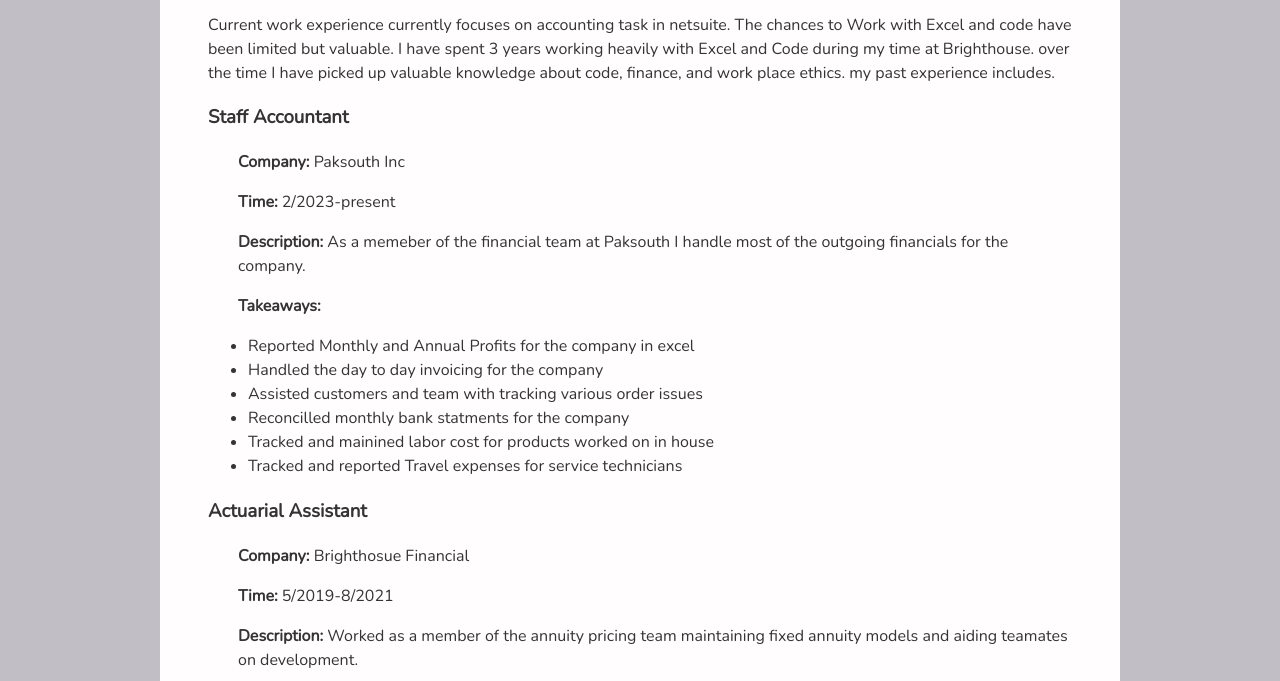
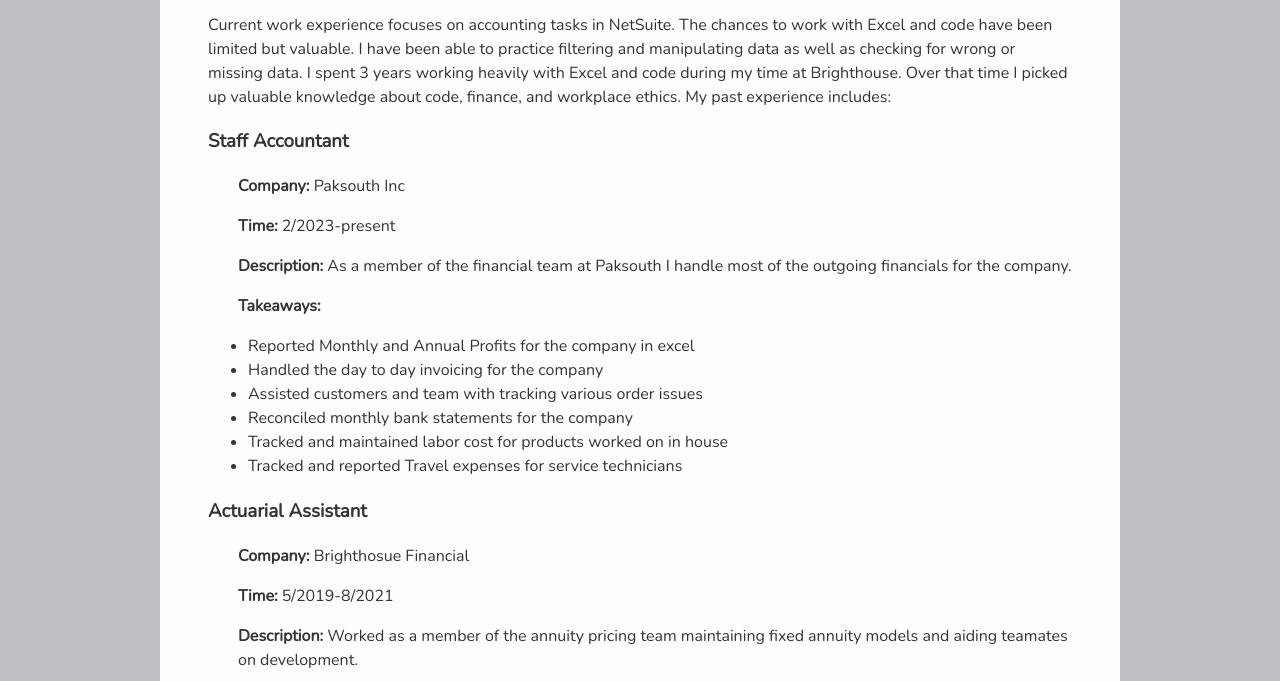
Before and after one commit to Spope20/Portfolio, a plain HTML site: page experience.html in a window 1280 px wide. Shown: the part 416-1097 px from the top of the page. Drawn offline with nearby package versions, Linux system fonts and the light colour scheme.

Commit message:
Grammer fix for Work Experience
Fixed an awkward working in the work experience summary. Additionally performed a grammar check on all files.

```diff
--- a/css/styles.css
+++ b/css/styles.css
@@ -10,7 +10,7 @@
 /** {
     background: #CDBDB6;
 }*/
-/* Layout & Formating */
+/* Layout & Formatting */
  body {
         margin: 0;
         padding: 0;
--- a/experience.html
+++ b/experience.html
@@ -34,23 +34,24 @@
           <section class="work_experience">
             <div class="content-wrap">
               <h2>Work Experience</h2>
-              <p>Current work experience currently focuses on accounting task in netsuite. The chances to Work with Excel and code have been limited but valuable.
-              I have spent 3 years working heavily with Excel and Code during my time at Brighthouse. over the time I have picked up valuable knowledge about code, finance, and work place ethics.
-              my past experience includes.</p>
+              <p>Current work experience focuses on accounting tasks in NetSuite. The chances to work with Excel and code have been limited but valuable.
+              I have been able to practice filtering and manipulating data as well as checking for wrong or missing data.
+              I spent 3 years working heavily with Excel and code during my time at Brighthouse. Over that time I picked up valuable knowledge about code, finance, and workplace ethics.
+              My past experience includes:</p>
 
               <!-- Copy this whole <section> block to add more jobs. -->
               <section class="shift">
                 <h3>Staff Accountant</h3>
                 <p><b>Company:</b> Paksouth Inc</p>
                 <p><b>Time:</b> 2/2023-present</p>
-                <p><b>Description:</b> As a memeber of the financial team at Paksouth I handle most of the outgoing financials for the company.</p>
+                <p><b>Description:</b> As a member of the financial team at Paksouth I handle most of the outgoing financials for the company.</p>
                 <p><b>Takeaways:</b></p>
                 <ul>
                   <li>Reported Monthly and Annual Profits for the company in excel</li>
                   <li>Handled the day to day invoicing for the company</li>
                   <li>Assisted customers and team with tracking various order issues</li>
-                  <li>Reconcilled monthly bank statments for the company</li>
-                  <li>Tracked and mainined labor cost for products worked on in house</li>
+                  <li>Reconciled monthly bank statements for the company</li>
+                  <li>Tracked and maintained labor cost for products worked on in house</li>
                   <li>Tracked and reported Travel expenses for service technicians</li>
                 </ul>
               </section>
```
Also changed, not shown: index.html (+9 -8 lines), projects.html (+3 -3 lines).
